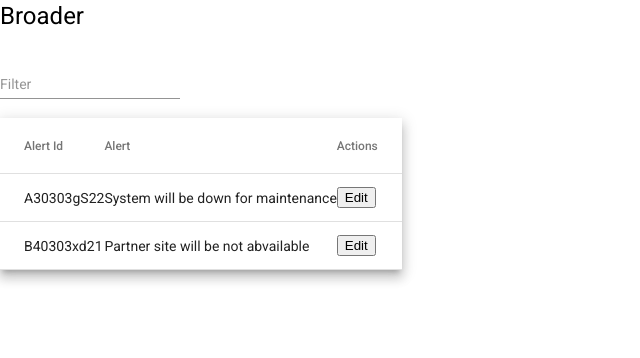
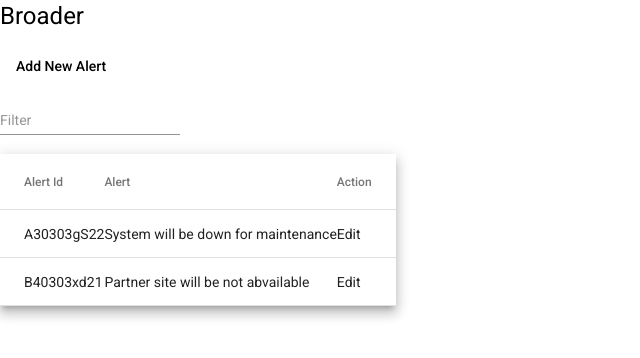
Before and after one commit to inqvestor/inqvestor, an Angular app: page / in a window 1280 px wide. Shown: the top 358 px of the page, without its empty margins (0-640 px from the left). Built offline with nearby package versions, Linux system fonts and the light colour scheme; data requests are answered from the project's data file; what angular2-draggable would draw is missing.

Commit message:
modal dialog for add/edit

```diff
--- a/src/app/app.component.html
+++ b/src/app/app.component.html
@@ -1,5 +1,9 @@
 <h1>Broader</h1>
 
+
+<div mat-dialog-actions>
+  <button mat-button (click)="addNewAlert()">Add New Alert</button>
+ </div>
 
 
 <div *ngIf="!loading; else processing">
@@ -24,9 +28,16 @@
       <td mat-cell *matCellDef="let element"> {{element.alert}} </td>
     </ng-container>
 
+
+
     <ng-container cdkColumnDef="actions">
-      <th mat-header-cell *matHeaderCellDef> Actions </th>
-      <td mat-cell *matCellDef="let row"> <button md-raised-button (click)="editAlert()">Edit</button> </td>
+      <!-- <th mat-header-cell *matHeaderCellDef> Actions </th>
+      <td mat-cell *matCellDef="let row"> <button md-raised-button (click)="editAlert()">Edit</button> </td> -->
+      <th mat-header-cell *matHeaderCellDef> Action </th>
+      <td mat-cell *matCellDef="let element" class="action-link">
+        <a (click)="editAlert(element)">Edit</a>
+        <!-- | <a (click)="openDialog('Delete',element)">Delete</a>   -->
+      </td>
 
     </ng-container>
 
@@ -42,16 +53,3 @@
 <ng-template #processing>
   Loading...
 </ng-template>
-<!-- <div style="border: 1px solid gray; width:300px; height:400px;  position: fixed;
-top: 50%;
-left: 50%;
-margin-top: -200px;
-margin-left: -150px; background-color: gray;
-  " ngDraggable> Drag Me! </div> -->
-
-  <app-popup [show]="showAlertPopup" [widthInPx]="800" [heightInPx]="400"  #editAlertPopup>
-    <h3 title>Edit Alert</h3>
-  </app-popup>
-<div *ngIf='showAlertPopup'>
-
-</div>
--- a/src/app/app.component.ts
+++ b/src/app/app.component.ts
@@ -1,6 +1,9 @@
 import { AfterViewInit, Component, ViewChild } from '@angular/core';
+import { MatDialog } from '@angular/material/dialog';
 import { MatTableDataSource } from '@angular/material/table';
+import { AlertEditComponent } from './components/alert-edit/alert-edit.component';
 import { AppPopupComponent } from './components/app-popup/app-popup.component';
+import { Alert } from './models/alert';
 import { AlertServiceService } from './services/alert-service.service';
 
 @Component({
@@ -10,14 +13,12 @@ import { AlertServiceService } from './services/alert-service.service';
 })
 export class AppComponent implements AfterViewInit {
   title = 'broader';
-  constructor(private alertServiceService: AlertServiceService) {}
+  constructor(private alertServiceService: AlertServiceService,public dialog: MatDialog) {}
   loading = true;
   showAlertPopup=false;
   displayedColumns: string[] = ['alertId', 'alert', 'actions'];
   //  dataSource$!: Observable<CdkTableDataSourceInput<unknown>>; //= new MatTableDataSource(ELEMENT_DATA);
   dataSource = new MatTableDataSource();
-  @ViewChild("editAlertPopup" )
-  editAlertPopup!: AppPopupComponent;
 
   ngOnInit(): void {
     //  this.dataSource$ = this.alertServiceService.getAlerts();
@@ -38,10 +39,31 @@ export class AppComponent implements AfterViewInit {
     this.dataSource.filter = filterValue.trim().toLowerCase();
   }
 
-  editAlert(){
-    this.showAlertPopup=true;
-    console.log(this.editAlertPopup);
-    // this.editAlertPopup.show=true;
-   // this.editAlertPopup.show$.next(true);
+  addNewAlert(){
+    const dialogRef = this.dialog.open(AlertEditComponent, {
+      width: '250px',
+    //  panelClass: ['pop1', 'pop2'],
+      data: {   },
+    });
+
+    dialogRef.afterClosed().subscribe((result) => {
+      console.log('The dialog was closed', result);
+
+    });
+  }
+
+  editAlert(el: any){
+    console.log( 'element', el);
+    const dialogRef = this.dialog.open(AlertEditComponent, {
+      width: '250px',
+    //  panelClass: ['pop1', 'pop2'],
+      data: { alert:  el as Alert },
+    });
+
+    dialogRef.afterClosed().subscribe((result) => {
+      console.log('The dialog was closed', result);
+
+    });
+
   }
 }
--- a/src/app/app.module.ts
+++ b/src/app/app.module.ts
@@ -7,11 +7,13 @@ import { BrowserAnimationsModule } from '@angular/platform-browser/animations';
 import { MaterialLib } from './material-lib';
 import { AngularDraggableModule } from 'angular2-draggable';
 import { AppPopupComponent } from './components/app-popup/app-popup.component';
+import { AlertEditComponent } from './components/alert-edit/alert-edit.component';
 
 @NgModule({
   declarations: [
     AppComponent,
-    AppPopupComponent
+    AppPopupComponent,
+    AlertEditComponent
   ],
   imports: [
     BrowserModule,
--- /dev/null
+++ b/src/app/components/alert-edit/alert-edit.component.css
@@ -0,0 +1,3 @@
+:host {
+  display: block;
+}
--- /dev/null
+++ b/src/app/components/alert-edit/alert-edit.component.html
@@ -0,0 +1,7 @@
+<h3>{{title}}</h3>
+
+
+<div mat-dialog-actions>
+  <button mat-button (click)="onNoClick()">No Thanks</button>
+  <button mat-button [mat-dialog-close]="data.alert" cdkFocusInitial>Ok</button>
+</div>
--- /dev/null
+++ b/src/app/components/alert-edit/alert-edit.component.ts
@@ -0,0 +1,33 @@
+import { Component, Inject, Input, OnInit } from '@angular/core';
+import { MatDialogRef, MAT_DIALOG_DATA } from '@angular/material/dialog';
+import { Alert } from 'src/app/models/alert';
+
+export interface DialogData {
+  alert: Alert;
+}
+
+@Component({
+  selector: 'app-alert-edit',
+  templateUrl: './alert-edit.component.html',
+  styleUrls: ['./alert-edit.component.css'],
+})
+export class AlertEditComponent implements OnInit {
+  editMode = false;
+  title = 'Create New Alert';
+
+  constructor(
+    public dialogRef: MatDialogRef<AlertEditComponent>,
+    @Inject(MAT_DIALOG_DATA) public data: DialogData
+  ) {}
+
+  ngOnInit(): void {
+    if (this.data.alert !== undefined) {
+      this.editMode = true;
+      this.title = 'Edit Alert';
+    }
+  }
+
+  onNoClick(): void {
+    this.dialogRef.close();
+  }
+}
--- /dev/null
+++ b/src/app/models/alert.ts
@@ -0,0 +1,4 @@
+export interface Alert {
+  alertId: string;
+  alert: string;
+}
--- a/src/app/services/alert-service.service.ts
+++ b/src/app/services/alert-service.service.ts
@@ -1,22 +1,25 @@
 import { HttpClient } from '@angular/common/http';
 import { Injectable } from '@angular/core';
 import { mergeMap, Observable } from 'rxjs';
+import { Alert } from '../models/alert';
 import { ConfigReaderService } from './config-reader.service';
 
 @Injectable({
   providedIn: 'root',
 })
+
+
 export class AlertServiceService {
   constructor(
     private httpClient: HttpClient,
     private configReaderService: ConfigReaderService
   ) {}
 
-  getAlerts(): Observable<any> {
+  getAlerts(): Observable<Alert[]> {
     return this.configReaderService.getConfigItem('apiServer').pipe(
       mergeMap((baseURL) => {
         const alertURL = `${baseURL}/alerts`;
-        return this.httpClient.get(alertURL);
+        return this.httpClient.get(alertURL) as Observable<Alert[]>;
       })
     );
   }
```
